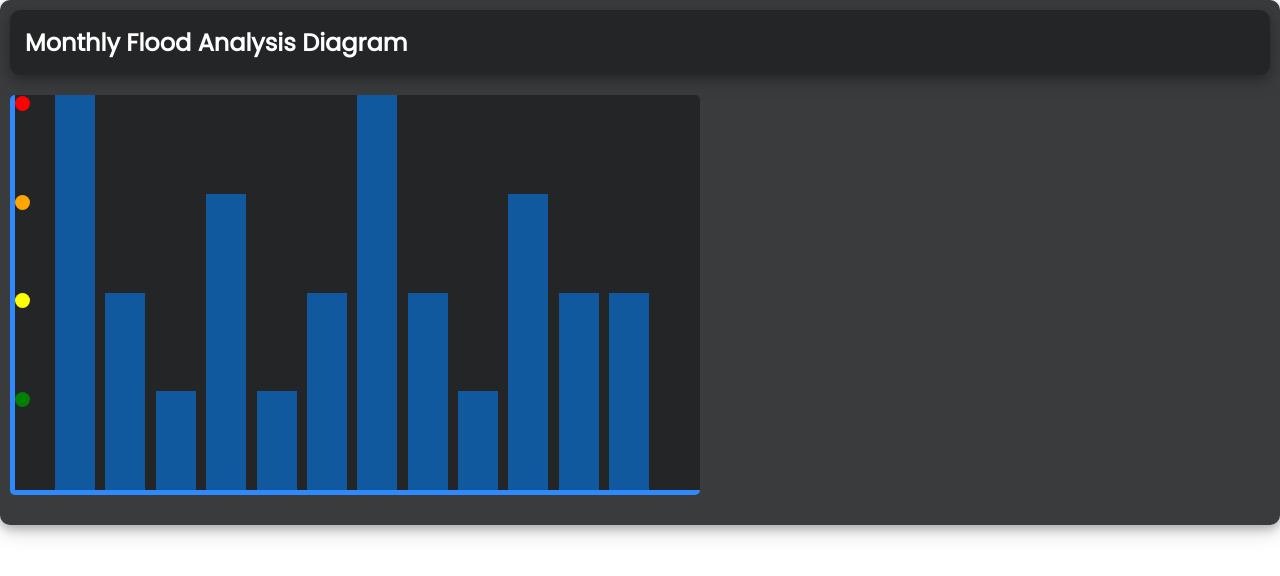
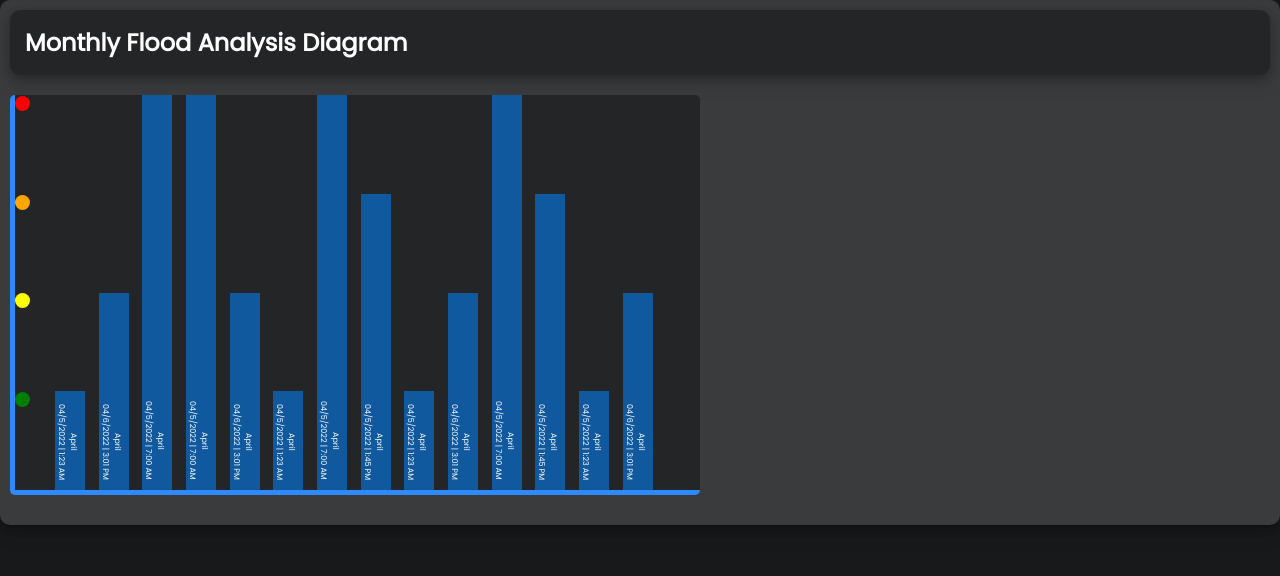
Before and after one commit to FLOODWATCH/FloodWatch, an Angular app: page /monthly-diagram in a window 1280 px wide. Shown: the top 576 px of the page. Built offline with nearby package versions, Linux system fonts and the light colour scheme; data requests are answered from the project's data file; a web font is replaced by a local one.

Commit message:
fetched data from flwaterlevelpost to monthly-diagram

```diff
--- a/db.json
+++ b/db.json
@@ -363,7 +363,8 @@
       "wlInfo": "It is a Yellow Warning, we have detected a 2 meters increase on the water level of the Tanza Bridge. Keep safe and be alert at all times",
       "wlTime": "04/6/2022 | 3:01 PM",
       "wlMonth": "April",
-      "wlColor": "yellow"
+      "wlColor": "yellow",
+      "wlPercent": "50"
     },
     {
       "id": 2,
@@ -371,7 +372,8 @@
       "wlInfo": "It is a Green Warning, okay lang ambon palang yan tulog ka pa..., we have detected a 1 meter increase on the water level of the Tanza Bridge. Keep safe and be alert at all times",
       "wlTime": "04/5/2022 | 1:23 AM",
       "wlMonth": "April",
-      "wlColor": "Green"
+      "wlColor": "Green",
+      "wlPercent": "25"
     },
     {
       "id": 3,
@@ -379,7 +381,8 @@
       "wlInfo": "Orange Warning, okay please prepare for evacuation..., we have detected a 3 meters increase on the water level of the Tanza Bridge. Keep safe and be alert at all times",
       "wlTime": "04/5/2022 | 1:45 PM",
       "wlMonth": "April",
-      "wlColor": "Orange"
+      "wlColor": "Orange",
+      "wlPercent": "75"
     },
     {
       "id": 4,
@@ -387,7 +390,8 @@
       "wlInfo": "It is a Red Warning, we're all going to die, please evacuate..., we have detected a 4 meters increase on the water level of the Tanza Bridge. Keep safe and be alert at all times",
       "wlTime": "04/5/2022 | 7:00 AM",
       "wlMonth": "April",
-      "wlColor": "Red"
+      "wlColor": "Red",
+      "wlPercent": "100"
     },
     {
       "id": 5,
@@ -395,7 +399,8 @@
       "wlInfo": "It is a Yellow Warning, we have detected a 2 meters increase on the water level of the Tanza Bridge. Keep safe and be alert at all times",
       "wlTime": "04/6/2022 | 3:01 PM",
       "wlMonth": "April",
-      "wlColor": "yellow"
+      "wlColor": "yellow",
+      "wlPercent": "50"
     },
     {
       "id": 6,
@@ -403,7 +408,8 @@
       "wlInfo": "It is a Green Warning, okay lang ambon palang yan tulog ka pa..., we have detected a 1 meter increase on the water level of the Tanza Bridge. Keep safe and be alert at all times",
       "wlTime": "04/5/2022 | 1:23 AM",
       "wlMonth": "April",
-      "wlColor": "Green"
+      "wlColor": "Green",
+      "wlPercent": "25"
     },
     {
       "id": 7,
@@ -411,7 +417,8 @@
       "wlInfo": "Orange Warning, okay please prepare for evacuation..., we have detected a 3 meters increase on the water level of the Tanza Bridge. Keep safe and be alert at all times",
       "wlTime": "04/5/2022 | 1:45 PM",
       "wlMonth": "April",
-      "wlColor": "Orange"
+      "wlColor": "Orange",
+      "wlPercent": "75"
     },
     {
       "id": 8,
@@ -419,7 +426,62 @@
       "wlInfo": "It is a Red Warning, we're all going to die, please evacuate..., we have detected a 4 meters increase on the water level of the Tanza Bridge. Keep safe and be alert at all times",
       "wlTime": "04/5/2022 | 7:00 AM",
       "wlMonth": "April",
-      "wlColor": "Red"
+      "wlColor": "Red",
+      "wlPercent": "100"
+    },
+    {
+      "id": 9,
+      "wlLevel": "Level 1",
+      "wlInfo": "It is a Green Warning, okay lang ambon palang yan tulog ka pa..., we have detected a 1 meter increase on the water level of the Tanza Bridge. Keep safe and be alert at all times",
+      "wlTime": "04/5/2022 | 1:23 AM",
+      "wlMonth": "April",
+      "wlColor": "Green",
+      "wlPercent": "25"
+    },
+    {
+      "id": 10,
+      "wlLevel": "Level 2",
+      "wlInfo": "It is a Yellow Warning, we have detected a 2 meters increase on the water level of the Tanza Bridge. Keep safe and be alert at all times",
+      "wlTime": "04/6/2022 | 3:01 PM",
+      "wlMonth": "April",
+      "wlColor": "yellow",
+      "wlPercent": "50"
+    },
+    {
+      "id": 11,
+      "wlLevel": "Level 4",
+      "wlInfo": "It is a Red Warning, we're all going to die, please evacuate..., we have detected a 4 meters increase on the water level of the Tanza Bridge. Keep safe and be alert at all times",
+      "wlTime": "04/5/2022 | 7:00 AM",
+      "wlMonth": "April",
+      "wlColor": "Red",
+      "wlPercent": "100"
+    },
+    {
+      "id": 12,
+      "wlLevel": "Level 4",
+      "wlInfo": "It is a Red Warning, we're all going to die, please evacuate..., we have detected a 4 meters increase on the water level of the Tanza Bridge. Keep safe and be alert at all times",
+      "wlTime": "04/5/2022 | 7:00 AM",
+      "wlMonth": "April",
+      "wlColor": "Red",
+      "wlPercent": "100"
+    },
+    {
+      "id": 13,
+      "wlLevel": "Level 2",
+      "wlInfo": "It is a Yellow Warning, we have detected a 2 meters increase on the water level of the Tanza Bridge. Keep safe and be alert at all times",
+      "wlTime": "04/6/2022 | 3:01 PM",
+      "wlMonth": "April",
+      "wlColor": "yellow",
+      "wlPercent": "50"
+    },
+    {
+      "id": 14,
+      "wlLevel": "Level 1",
+      "wlInfo": "It is a Green Warning, okay lang ambon palang yan tulog ka pa..., we have detected a 1 meter increase on the water level of the Tanza Bridge. Keep safe and be alert at all times",
+      "wlTime": "04/5/2022 | 1:23 AM",
+      "wlMonth": "April",
+      "wlColor": "Green",
+      "wlPercent": "25"
     }
   ]
 }
--- a/src/app/WaterLevelPost-Interface.ts
+++ b/src/app/WaterLevelPost-Interface.ts
@@ -5,4 +5,5 @@ export interface waterLevelPostInterface {
   wlTime: string;
   wlMonth: string;
   wlColor: String;
+  wlPercent: String;
 }
--- a/src/app/dashboard-service/flupdates.service.ts
+++ b/src/app/dashboard-service/flupdates.service.ts
@@ -9,6 +9,8 @@ import { HttpClient, HttpHeaders } from '@angular/common/http';
 })
 export class FlupdatesService {
   private flupdatesUrl = 'http://localhost:5000/flwaterlevelpost'; //JSON Server
+  // private flupdatesUrl =
+  //   'https://floodwatchbackend.herokuapp.com/flwaterlevelpost'; //Springboot Heroku Server Try
 
   constructor(private http: HttpClient) {}
 
--- a/src/app/dashboard/monthly-diagram/monthly-diagram.component.css
+++ b/src/app/dashboard/monthly-diagram/monthly-diagram.component.css
@@ -60,10 +60,19 @@
   vertical-align: bottom;
 }
 .bar {
-  width: 40px;
+  width: 30px;
   background-color: rgba(0, 132, 255, 0.555);
   margin: 0 10px;
   animation: angat 1s ease-in-out;
+  position: relative;
+}
+.bar-info {
+  writing-mode: vertical-rl;
+  font-size: 8px;
+  position: absolute;
+  bottom: 10px;
+  left: 10px;
+  text-align: center;
 }
 
 @keyframes angat {
--- a/src/app/dashboard/monthly-diagram/monthly-diagram.component.html
+++ b/src/app/dashboard/monthly-diagram/monthly-diagram.component.html
@@ -7,13 +7,29 @@
     <div class="monthly-diagram">
       <!-- this div below swould also got ngFor, and that's for fetching water level post LEVEL the belongs to specific month -->
 
-      <div class="bar-con">
-        <div [ngStyle]="{ height: '100%' }" class="bar"></div>
+      <!-- ,
+            backgroundColor: level.wlColor -->
+      <div
+        *ngFor="let level of flUpdatesVariable.slice().reverse()"
+        class="bar-con"
+      >
+        <div
+          [ngStyle]="{
+            height: level.wlPercent + '%'
+          }"
+          class="bar"
+        ></div>
+        <p class="bar-info">
+          {{ level.wlMonth }}
+          <span>
+            <p>{{ level.wlTime }}</p></span
+          >
+        </p>
       </div>
-      <div class="bar-con">
+      <!-- <div class="bar-con">
         <div [ngStyle]="{ height: '50%' }" class="bar"></div>
-      </div>
-      <div class="bar-con">
+      </div> -->
+      <!-- <div class="bar-con">
         <div [ngStyle]="{ height: '25%' }" class="bar"></div>
       </div>
       <div class="bar-con">
@@ -42,11 +58,9 @@
       </div>
       <div class="bar-con">
         <div [ngStyle]="{ height: '50%' }" class="bar"></div>
-      </div>
-      <!--
+      </div> -->
 
-
-      <!-- below code is for level indicator -->
+      <!-- below code is for level indicator COLOR -->
       <div class="indicator level-one"></div>
       <div class="indicator level-two"></div>
       <div class="indicator level-three"></div>
--- a/src/app/dashboard/monthly-diagram/monthly-diagram.component.ts
+++ b/src/app/dashboard/monthly-diagram/monthly-diagram.component.ts
@@ -1,15 +1,20 @@
 import { Component, OnInit } from '@angular/core';
+import { waterLevelPostInterface } from 'src/app/WaterLevelPost-Interface';
+import { monthlyInterface } from 'src/app/montly-Interface';
+import { FlupdatesService } from 'src/app/dashboard-service/flupdates.service';
 
 @Component({
   selector: 'app-monthly-diagram',
   templateUrl: './monthly-diagram.component.html',
-  styleUrls: ['./monthly-diagram.component.css']
+  styleUrls: ['./monthly-diagram.component.css'],
 })
 export class MonthlyDiagramComponent implements OnInit {
-
-  constructor() { }
+  flUpdatesVariable: waterLevelPostInterface[] = [];
+  constructor(private flUpdatesServiceObj: FlupdatesService) {}
 
   ngOnInit(): void {
+    this.flUpdatesServiceObj
+      .getFLUpdatesFromService()
+      .subscribe((f) => (this.flUpdatesVariable = f));
   }
-
 }
--- a/src/styles.css
+++ b/src/styles.css
@@ -7,6 +7,10 @@
   padding: 0;
   margin: 0;
   /* color: white; */
+}
+
+body {
+  background-color: #18191a;
 }
 
 ::-webkit-scrollbar {
```
